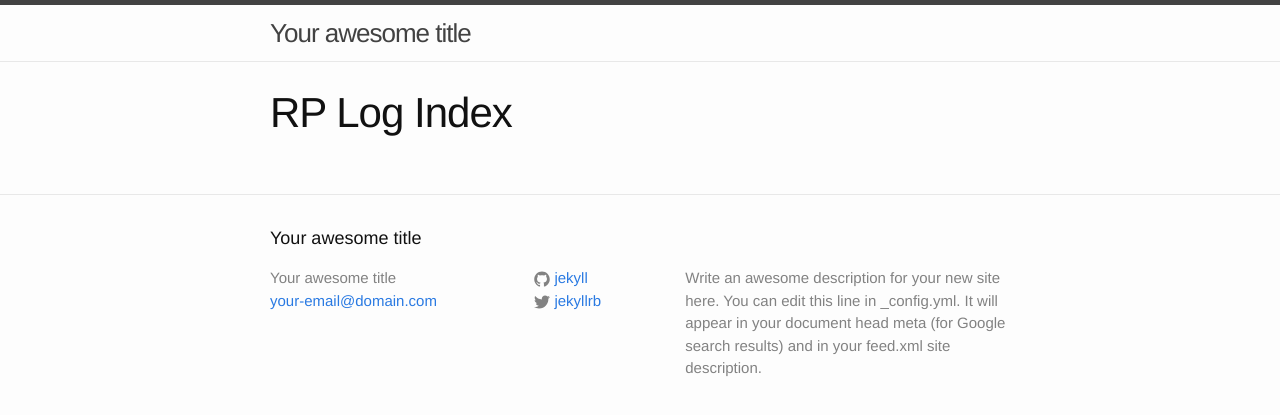
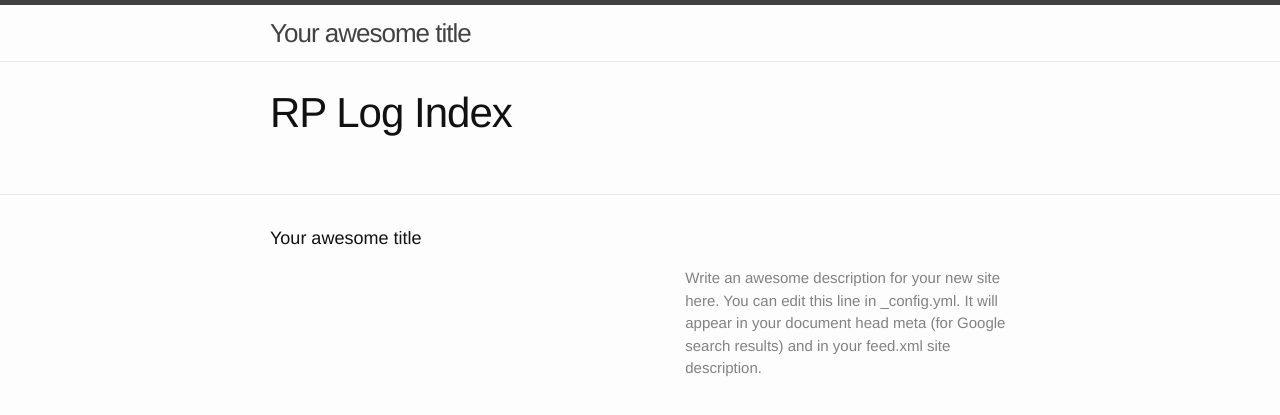
Before and after one commit to irisfofs/jekyll-rp_logs, a Jekyll site: the page built from rps/index.html, in a window 1280 px wide. Shown: the top 415 px of the page. Built offline with Jekyll 4.4.1, drawn with Linux system fonts in a browser that asks for light colours.

Commit message:
Removed extra footer info

```diff
--- a/_config.yml
+++ b/_config.yml
@@ -7,8 +7,6 @@
   Google search results) and in your feed.xml site description.
 baseurl: "" # the subpath of your site, e.g. /blog/
 url: "http://yourdomain.com" # the base hostname & protocol for your site
-twitter_username: jekyllrb
-github_username:  jekyll
 
 # Build settings
 markdown: kramdown
--- a/_includes/footer.html
+++ b/_includes/footer.html
@@ -6,43 +6,11 @@
 
     <div class="footer-col-wrapper">
       <div class="footer-col  footer-col-1">
-        <ul class="contact-list">
-          <li>{{ site.title }}</li>
-          <li><a href="mailto:{{ site.email }}">{{ site.email }}</a></li>
-        </ul>
+
       </div>
 
       <div class="footer-col  footer-col-2">
-        <ul class="social-media-list">
-          {% if site.github_username %}
-          <li>
-            <a href="https://github.com/{{ site.github_username }}">
-              <span class="icon  icon--github">
-                <svg viewBox="0 0 16 16">
-                  <path fill="#828282" d="M7.999,0.431c-4.285,0-7.76,3.474-7.76,7.761 c0,3.428,2.223,6.337,5.307,7.363c0.388,0.071,0.53-0.168,0.53-0.374c0-0.184-0.007-0.672-0.01-1.32 c-2.159,0.469-2.614-1.04-2.614-1.04c-0.353-0.896-0.862-1.135-0.862-1.135c-0.705-0.481,0.053-0.472,0.053-0.472 c0.779,0.055,1.189,0.8,1.189,0.8c0.692,1.186,1.816,0.843,2.258,0.645c0.071-0.502,0.271-0.843,0.493-1.037 C4.86,11.425,3.049,10.76,3.049,7.786c0-0.847,0.302-1.54,0.799-2.082C3.768,5.507,3.501,4.718,3.924,3.65 c0,0,0.652-0.209,2.134,0.796C6.677,4.273,7.34,4.187,8,4.184c0.659,0.003,1.323,0.089,1.943,0.261 c1.482-1.004,2.132-0.796,2.132-0.796c0.423,1.068,0.157,1.857,0.077,2.054c0.497,0.542,0.798,1.235,0.798,2.082 c0,2.981-1.814,3.637-3.543,3.829c0.279,0.24,0.527,0.713,0.527,1.437c0,1.037-0.01,1.874-0.01,2.129 c0,0.208,0.14,0.449,0.534,0.373c3.081-1.028,5.302-3.935,5.302-7.362C15.76,3.906,12.285,0.431,7.999,0.431z"/>
-                </svg>
-              </span>
 
-              <span class="username">{{ site.github_username }}</span>
-            </a>
-          </li>
-          {% endif %}
-
-          {% if site.twitter_username %}
-          <li>
-            <a href="https://twitter.com/{{ site.twitter_username }}">
-              <span class="icon  icon--twitter">
-                <svg viewBox="0 0 16 16">
-                  <path fill="#828282" d="M15.969,3.058c-0.586,0.26-1.217,0.436-1.878,0.515c0.675-0.405,1.194-1.045,1.438-1.809
-                  c-0.632,0.375-1.332,0.647-2.076,0.793c-0.596-0.636-1.446-1.033-2.387-1.033c-1.806,0-3.27,1.464-3.27,3.27 c0,0.256,0.029,0.506,0.085,0.745C5.163,5.404,2.753,4.102,1.14,2.124C0.859,2.607,0.698,3.168,0.698,3.767 c0,1.134,0.577,2.135,1.455,2.722C1.616,6.472,1.112,6.325,0.671,6.08c0,0.014,0,0.027,0,0.041c0,1.584,1.127,2.906,2.623,3.206 C3.02,9.402,2.731,9.442,2.433,9.442c-0.211,0-0.416-0.021-0.615-0.059c0.416,1.299,1.624,2.245,3.055,2.271 c-1.119,0.877-2.529,1.4-4.061,1.4c-0.264,0-0.524-0.015-0.78-0.046c1.447,0.928,3.166,1.469,5.013,1.469 c6.015,0,9.304-4.983,9.304-9.304c0-0.142-0.003-0.283-0.009-0.423C14.976,4.29,15.531,3.714,15.969,3.058z"/>
-                </svg>
-              </span>
-
-              <span class="username">{{ site.twitter_username }}</span>
-            </a>
-          </li>
-          {% endif %}
-        </ul>
       </div>
 
       <div class="footer-col  footer-col-3">
```
